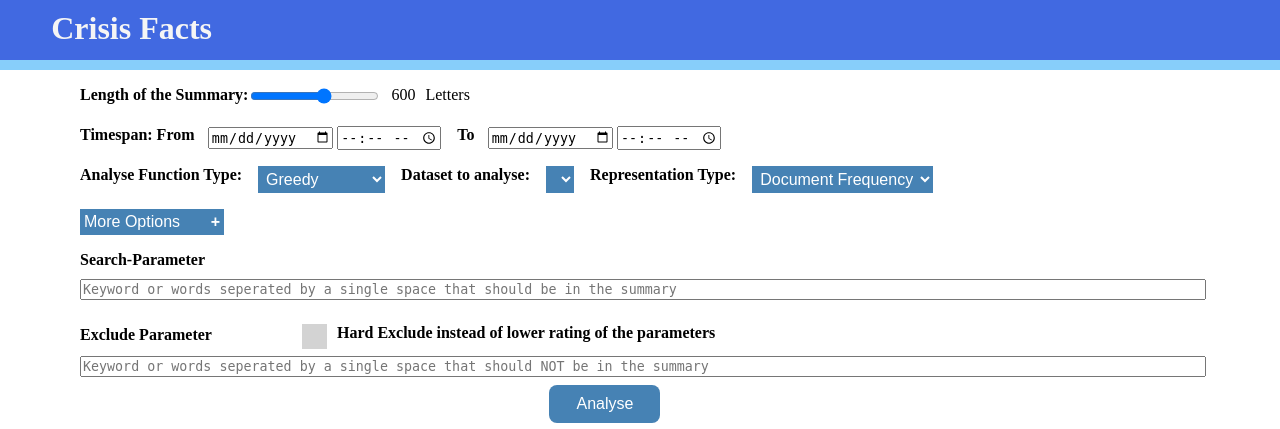
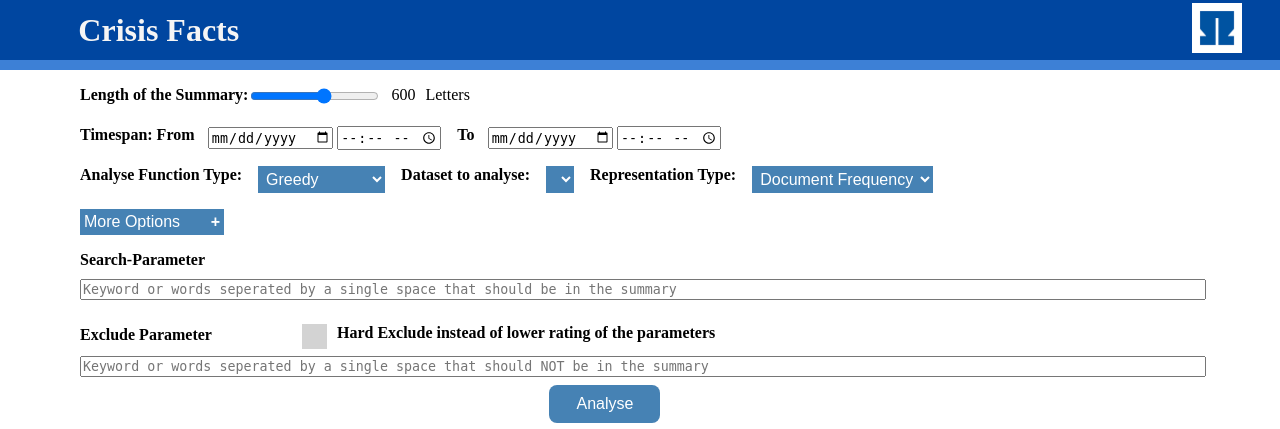
Before and after one commit to th-nuernberg/crisis-facts-summaries, a Flask app: page / in a window 1280 px wide. Shown: the top 429 px of the page. Run offline with Flask 2, Linux system fonts and the light colour scheme; data that the repository does not hold is empty; some libraries are stand-ins or nearby versions.

Commit message:
added th link+logo, turnedn header color th blue

```diff
--- a/website/Data/static/fist_design.css
+++ b/website/Data/static/fist_design.css
@@ -2,17 +2,21 @@ html {
     text-align: center;
     }
 .header {
-    background-color:royalblue;
+    background-color:#0046a0;
     border-bottom-style: solid;
-    border-color: lightskyblue;
+    border-color: #3d80d6;
     border-width: 10px;
     margin-top: 0%;
     text-align: left;
     height: 60px;
     margin-bottom: 1em;
 }
-#header_link{
-  padding-top: 0.8%;
+#crisis_link_div{
+  float: left;
+  min-width: 209px;
+  max-width: 15%;
+  padding-top: 12px;
+  padding-left: 70px;
 }
 #head_txt {
     margin-top: 0%;
@@ -25,6 +29,13 @@ html {
 }
 #head_txt:hover{
   color: lightcyan;
+}
+#th_logo{
+  margin-top: 0.25%;
+  width: 50px;
+  height: 50px;
+  float: right;
+  margin-right: 3%;
 }
 
 .body {
--- a/website/Data/templates/index.html
+++ b/website/Data/templates/index.html
@@ -17,7 +17,12 @@
     <body class="body" onload="initAssignment(),getDataset()">
         <header class="header">
             <div id="header_link">
-                <a id="head_txt" a href="https://crisisfacts.github.io/" target="_blank" >Crisis Facts</a>
+                <div id="crisis_link_div">
+                    <a id="head_txt" href="https://crisisfacts.github.io/" target="_blank" >Crisis Facts</a>
+                </div>
+                <a id="logo_link" href="https://www.th-nuernberg.de/" target="_blank">
+                    <img id="th_logo" src="{{ url_for('static', filename='th_ohm_logo.png')}}">
+                </a>
             </div>
         </header>
 
```
Also changed, not shown: website/Data/static/th_ohm_logo.png (added).
